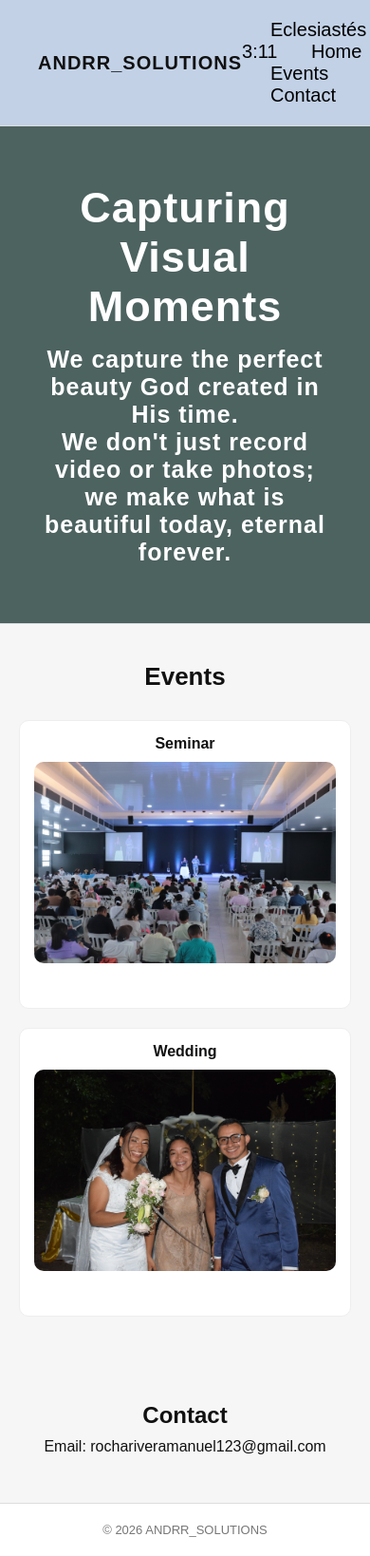
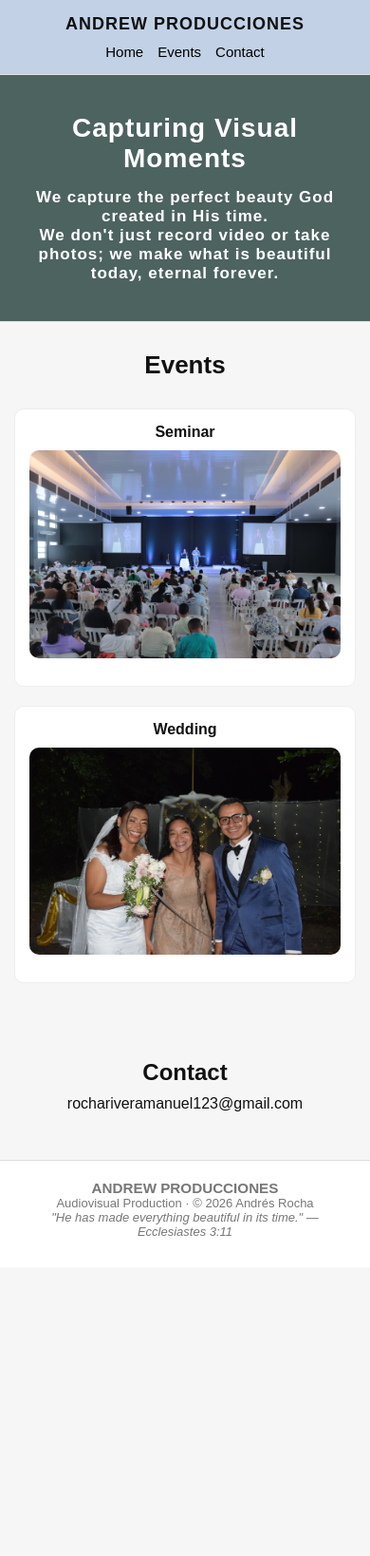
Before and after one commit to AndresRocha20/AR-visual-events, a plain HTML site: page index.html in a window 390 px wide. Shown: the whole page at 95% size. After the commit the page ends 1334 px from the top, so only its background shows below. Drawn offline with Linux system fonts and the light colour scheme.

Commit message:
cambios de rutas y estructura

```diff
--- a/index.html
+++ b/index.html
@@ -1,9 +1,13 @@
 <!DOCTYPE html>
-<html lang="en">
+<html lang="es">
 <head>
   <meta charset="UTF-8">
   <meta name="viewport" content="width=device-width, initial-scale=1.0">
-  <title>ANDRR_SOLUTIONS</title>
+
+  <title>ANDREW PRODUCCIONES | ECLECIASTÉS 3:11</title>
+  <meta name="description" content="We capture the perfect beauty God created in His time.
+        We don't just record video or take photos; we make what is beautiful today, eternal forever.">
+
   <link rel="stylesheet" href="style.css">
 </head>
 
@@ -11,9 +15,8 @@
 
   <!-- HEADER -->
   <header>
-    <h1>ANDRR_SOLUTIONS</h1>
+    <h1>ANDREW PRODUCCIONES</h1>
     <nav>
-      <a href=https://www.biblegateway.com/passage/?search=Eclesiast%C3%A9s%203%3A11&version=RVR1960 target=_blank>Eclesiastés 3:11 </a>
       <a href="#home">Home</a>
       <a href="#events">Events</a>
       <a href="#contact">Contact</a>
@@ -36,15 +39,13 @@
     <div class="gallery">
 
       <div class="event">
-        <h3>Seminar</h3>
-        <img src= "Seminar.jpeg" alt="Este archivo no esta disponible">
-        <img src="images/event1/img2.jpg" alt="">
+       <h3>Seminar</h3>
+       <img src="imagenes/Seminar.jpeg" alt="Seminar photography captured by Andrew Producciones" />
       </div>
 
       <div class="event">
-        <h3>Wedding</h3>
-        <img src= "Boda.jpeg" alt="archivo no esta disponible">
-        <img src="images/event2/img2.jpg" alt="">
+       <h3>Wedding</h3>
+       <img src="imagenes/Boda.jpeg" alt="Wedding photograph captured by Andrew Producciones" />
       </div>
 
     </div>
@@ -55,14 +56,23 @@
   <!-- CONTACT -->
   <section id="contact">
     <h2>Contact</h2>
-    <p>Email: rochariveramanuel123@gmail.com</p>
+    <p>rochariveramanuel123@gmail.com</p>
   </section>
 
   <!-- FOOTER -->
   <footer>
-    <p>© 2026 ANDRR_SOLUTIONS</p>
+
+    <h3>ANDREW PRODUCCIONES</h3>
+    <p>Audiovisual Production · © 2026 Andrés Rocha</p>
+
+    <p class="versiculo">
+     <a href="https://www.biblegateway.com/passage/?search=Eclesiast%C3%A9s%203%3A11&version=RVR1960" target="_blank">
+      "He has made everything beautiful in its time." — Ecclesiastes 3:11
+     </a>
+    </p>
+
   </footer>
 
-  <script src="script.js"></script>
+
 </body>
 </html>
--- a/style.css
+++ b/style.css
@@ -115,6 +115,7 @@ nav a:hover {
   box-shadow: 0 8px 20px rgba(0,0,0,0.15);
 }
 
+
 /* ===== CONTACTO ===== */
 #contact {
   text-align: center;
@@ -134,3 +135,67 @@ footer {
   font-size: 13px;
   color: #777;
 }
+
+/* ===== RESPONSIVE (MÓVIL) ===== */
+@media (max-width: 768px) {
+
+  header {
+    flex-direction: column;
+    padding: 15px 20px;
+    gap: 10px;
+    text-align: center;
+  }
+
+  header h1 {
+    font-size: 18px;
+  }
+
+  nav {
+    display: flex;
+    flex-wrap: wrap;
+    justify-content: center;
+    gap: 15px;
+  }
+
+  nav a {
+    margin-left: 0;
+    font-size: 15px;
+  }
+
+  #home {
+    padding: 40px 20px;
+  }
+
+  #home h2 {
+    font-size: 28px;
+  }
+
+  #home p {
+    font-size: 17px;
+  }
+
+  #events {
+    padding: 30px 15px;
+  }
+
+  .gallery {
+    grid-template-columns: 1fr;
+  }
+}
+
+/* ===== MEJORAS AL FOOTER ===== */
+footer .versiculo {
+  margin-bottom: 10px;
+  font-size: 13px;
+  font-style: italic;
+}
+
+footer .versiculo a {
+  color: #777;
+  text-decoration: none;
+  transition: color 0.2s ease;
+}
+
+footer .versiculo a:hover {
+  color: #0066cc;
+}
```
Also changed, not shown: imagenes/Boda.jpeg (renamed from Boda.jpeg), imagenes/Seminar.jpeg (renamed from Seminar.jpeg).
